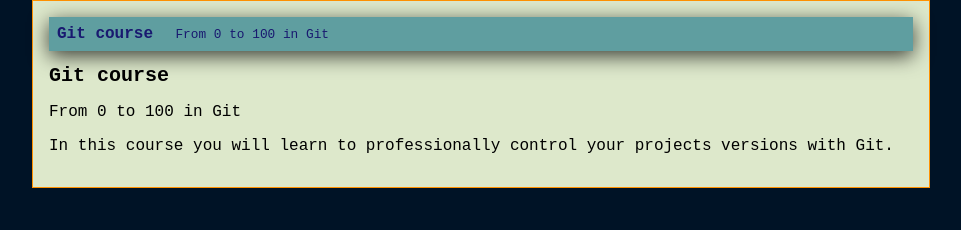
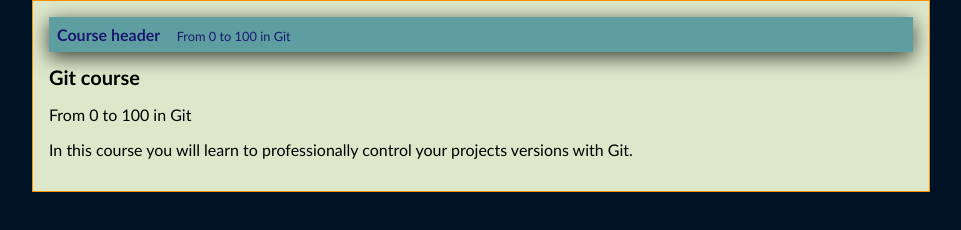
Before and after one commit to Sightman/Bushido, a plain HTML site: page index.html in a window 1280 px wide. Shown: the whole page, without its empty margins (159-1120 px from the left). Drawn offline with Linux system fonts and the light colour scheme.

Commit message:
Replace header content in index.html and body font-family in css/styles.css

```diff
--- a/css/styles.css
+++ b/css/styles.css
@@ -4,7 +4,7 @@ body {
     background-color: #001326ff;
     color: #50a6f8ff;
     text-align: justify;
-    font-family: 'Courier New', Courier, monospace;
+    font-family: 'Trebuchet MS', 'Lucida Sans Unicode', 'Lucida Grande', 'Lucida Sans', Arial, sans-serif;
     font-size: 16px;
 }
 
--- a/index.html
+++ b/index.html
@@ -13,7 +13,7 @@
     <div id="container">
         <div id="post">
             <div id="header">
-                Git course
+                Course header
                 <span id="tagline">From 0 to 100 in Git</span>
             </div>
             <h1>Git course</h1>
```
